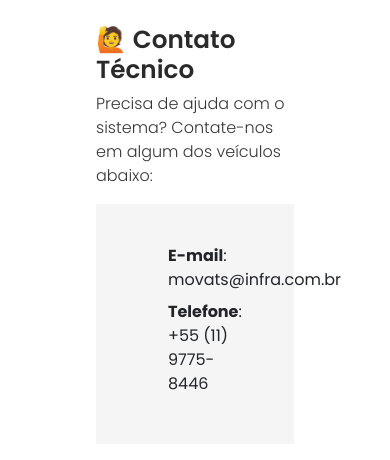
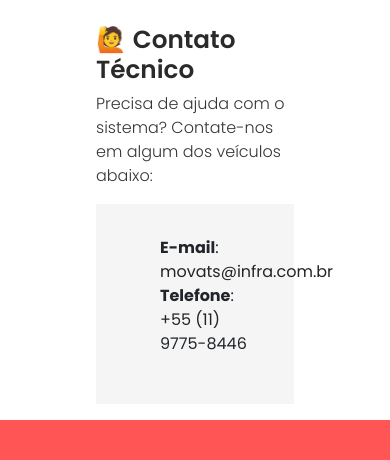
Before and after one commit to gapima/Dangi, a Flask app: page / in a window 390 px wide. Shown: the part 945-1405 px from the top of the page. After the commit the page ends 1365 px from the top, so only its background shows below. Run offline with Flask 2, Linux system fonts and the light colour scheme.

Commit message:
fix: fixed responsive problem

```diff
--- a/static/styles/global.css
+++ b/static/styles/global.css
@@ -42,7 +42,6 @@
 .custom-navbar .navbar-nav li a {
     color: #2A2A2A;
     transition: .3s;
-    padding: 0.4rem 3rem;
 }
 
 .custom-navbar .navbar-nav li a:hover {
@@ -120,5 +119,4 @@
 
 .contact-card ul li {
     list-style: none;
-    margin: 0.5rem;
 }
```
